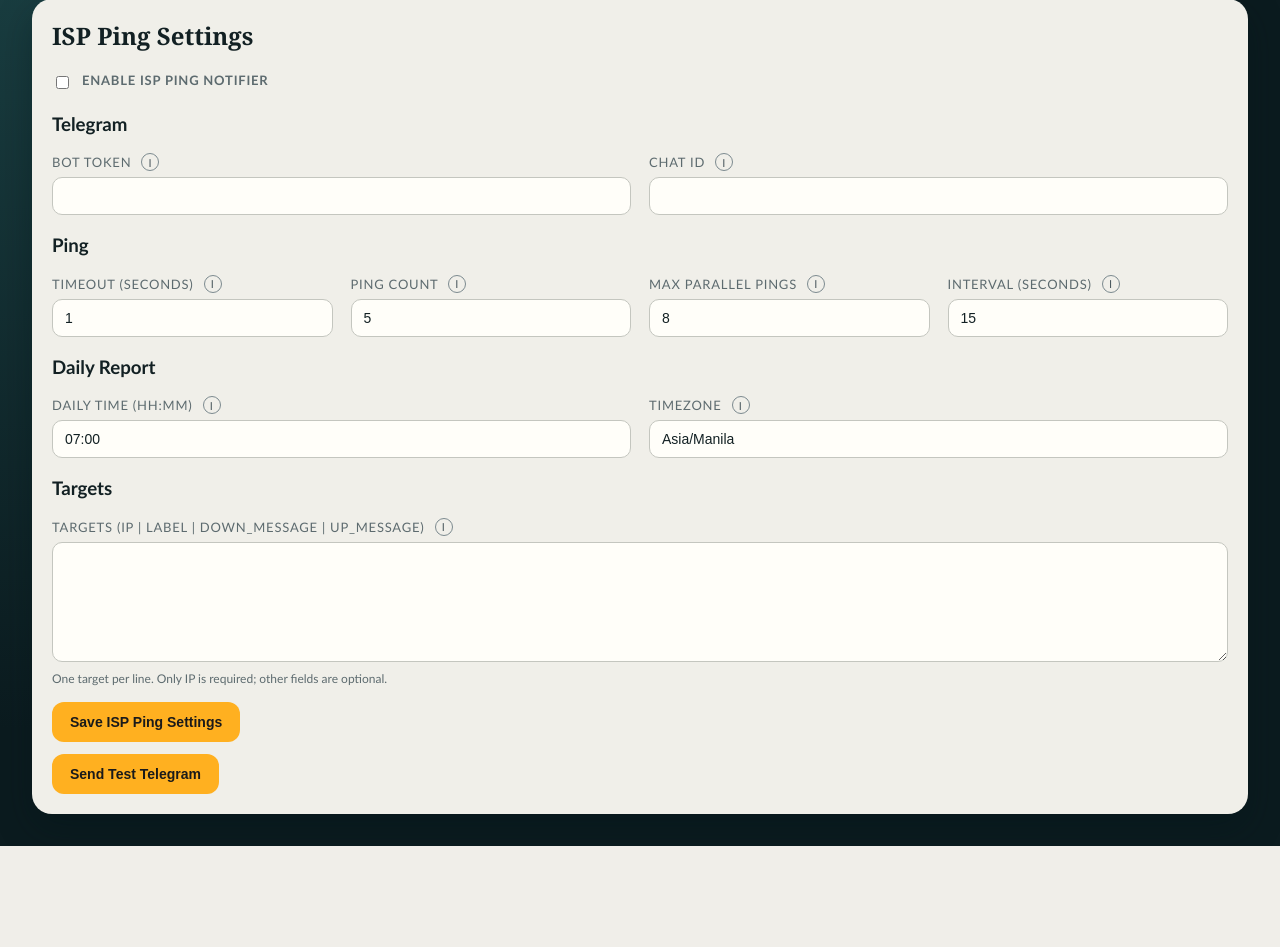
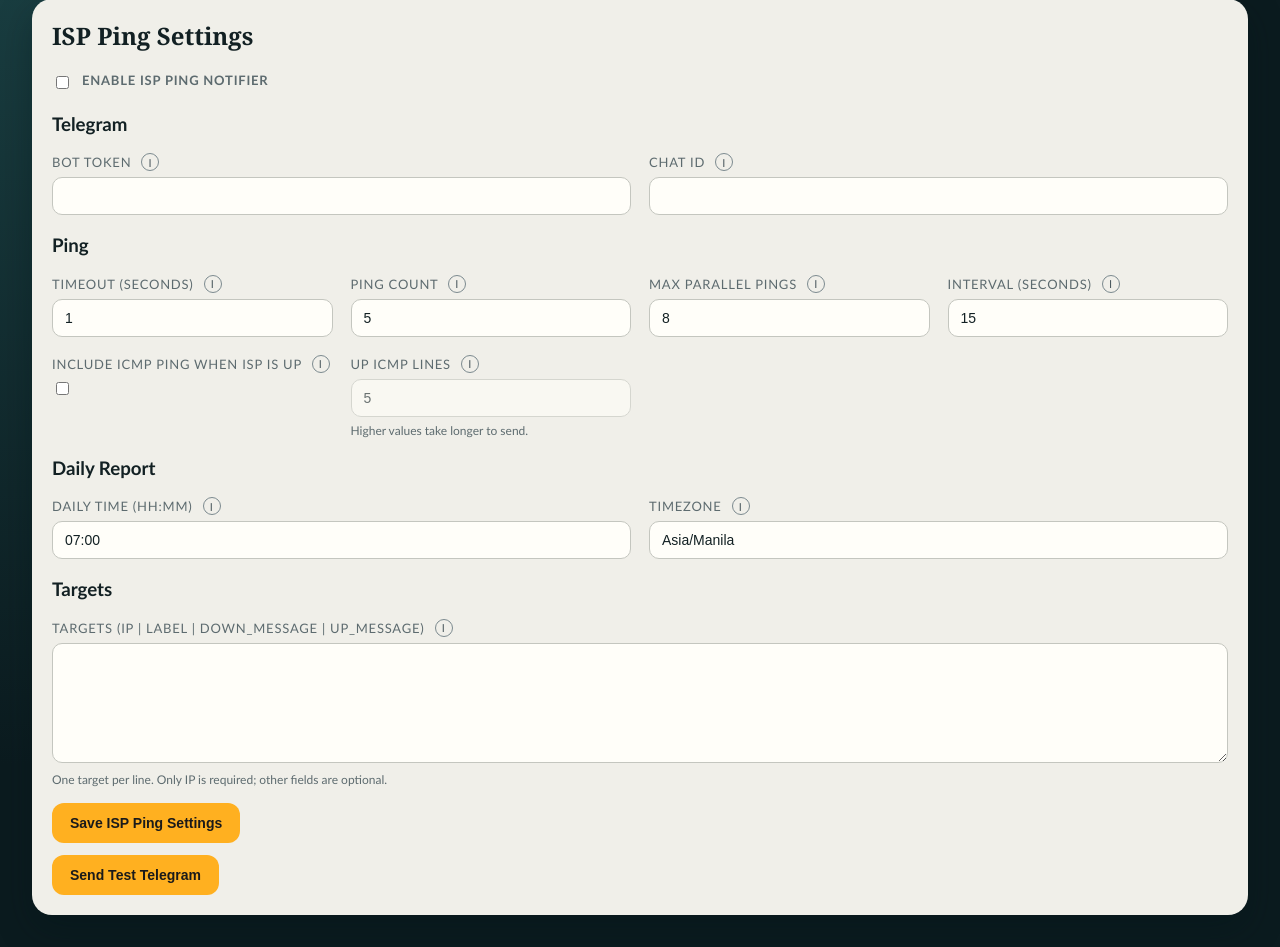
Before and after one commit to Jess-is-it/threejmon, a FastAPI app: page /settings/isp in a window 1280 px wide. Shown: the part 168-1115 px from the top of the page. Before the commit the page ends 1014 px from the top, so only its background shows below. Run offline with FastAPI, Linux system fonts and the light colour scheme; data that the repository does not hold is empty; parts of the project's set-up code (start-up, migrations or seed data) failed here and were passed over.

Commit message:
Add ISP UP ICMP toggle and limit

```diff
--- a/app/main.py
+++ b/app/main.py
@@ -242,6 +242,11 @@ async def isp_settings(request: Request):
 async def isp_settings_save(request: Request):
     form = await request.form()
     targets = parse_targets(form.get("targets", ""))
+    up_icmp_lines = parse_int(form, "up_icmp_lines", 5)
+    if up_icmp_lines < 0:
+        up_icmp_lines = 0
+    if up_icmp_lines > 20:
+        up_icmp_lines = 20
     settings = {
         "enabled": parse_bool(form, "enabled"),
         "telegram": {
@@ -253,6 +258,8 @@ async def isp_settings_save(request: Request):
             "ping_count": parse_int(form, "ping_count", 5),
             "max_parallel_pings": parse_int(form, "max_parallel_pings", 8),
             "daemon_interval_seconds": parse_int(form, "daemon_interval_seconds", 15),
+            "include_up_icmp": parse_bool(form, "include_up_icmp"),
+            "up_icmp_lines": up_icmp_lines,
         },
         "report": {
             "daily_time": form.get("daily_time", "07:00"),
--- a/app/settings_defaults.py
+++ b/app/settings_defaults.py
@@ -97,6 +97,8 @@ ISP_PING_DEFAULTS = {
         "ping_count": 5,
         "max_parallel_pings": 8,
         "daemon_interval_seconds": 15,
+        "include_up_icmp": False,
+        "up_icmp_lines": 5,
     },
     "report": {
         "daily_time": "07:00",
--- a/app/templates/settings_isp.html
+++ b/app/templates/settings_isp.html
@@ -41,6 +41,15 @@
         <label>Interval (seconds) <span class="info" data-tip="Delay between repeated checks in daemon mode.">i</span></label>
         <input type="number" name="daemon_interval_seconds" value="{{ settings.general.daemon_interval_seconds }}" />
       </div>
+      <div>
+        <label>Include ICMP ping when ISP is UP <span class="info" data-tip="Include ICMP reply lines when a link goes UP.">i</span></label>
+        <input type="checkbox" name="include_up_icmp" id="include_up_icmp" {% if settings.general.include_up_icmp %}checked{% endif %} />
+      </div>
+      <div>
+        <label>UP ICMP Lines <span class="info" data-tip="Number of ICMP lines to include (max 20). Higher values delay notifications.">i</span></label>
+        <input type="number" name="up_icmp_lines" id="up_icmp_lines" min="1" max="20" value="{{ settings.general.up_icmp_lines }}" />
+        <div class="help">Higher values take longer to send.</div>
+      </div>
     </div>
 
     <h3>Daily Report</h3>
@@ -69,4 +78,15 @@
     <button type="submit">Send Test Telegram</button>
   </form>
 </div>
+<script>
+  const includeUpIcmp = document.getElementById("include_up_icmp");
+  const upIcmpLines = document.getElementById("up_icmp_lines");
+  const toggleUpIcmp = () => {
+    const enabled = includeUpIcmp.checked;
+    upIcmpLines.disabled = !enabled;
+    upIcmpLines.style.opacity = enabled ? "1" : "0.6";
+  };
+  includeUpIcmp.addEventListener("change", toggleUpIcmp);
+  toggleUpIcmp();
+</script>
 {% endblock %}
```
Also changed, not shown: app/notifiers/isp_ping.py (+9 -2 lines).
